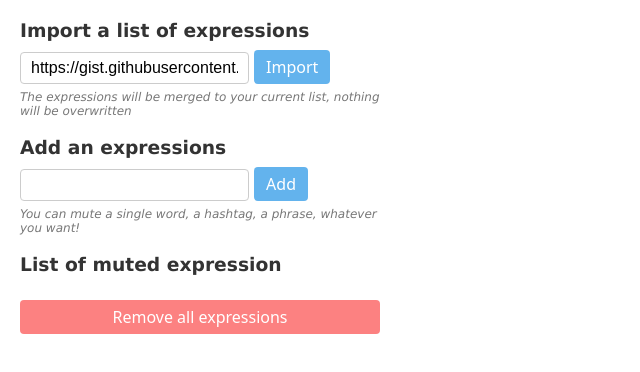
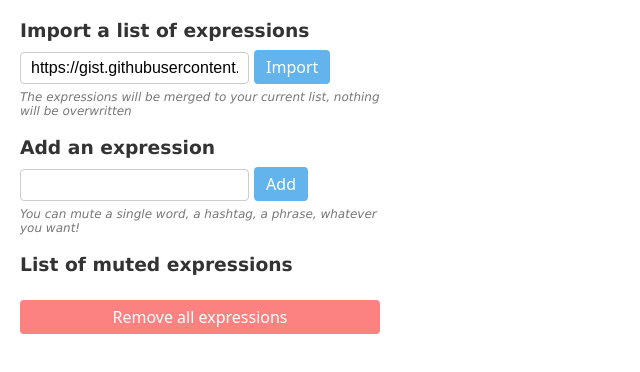
Before and after one commit to adriantombu/shush, a website built with webpack: page addon/index.html in a window 1280 px wide. Shown: the full height of the page, 0-640 px from the left. Built offline with nearby package versions, Linux system fonts and the light colour scheme; some packages are replaced by stand-ins of ours.

Commit message:
📚 Fixes some typos

```diff
--- a/addon/index.html
+++ b/addon/index.html
@@ -89,7 +89,7 @@
     </div>
 
     <div>
-      <h3>Add an expressions</h3>
+      <h3>Add an expression</h3>
       <div>
         <label><input type="text" id="add-value"/></label>
         <input type="button" value="Add" id="add" />
@@ -98,7 +98,7 @@
     </div>
 
     <div>
-      <h3>List of muted expression</h3>
+      <h3>List of muted expressions</h3>
       <ul id="words"></ul>
     </div>
 
```
